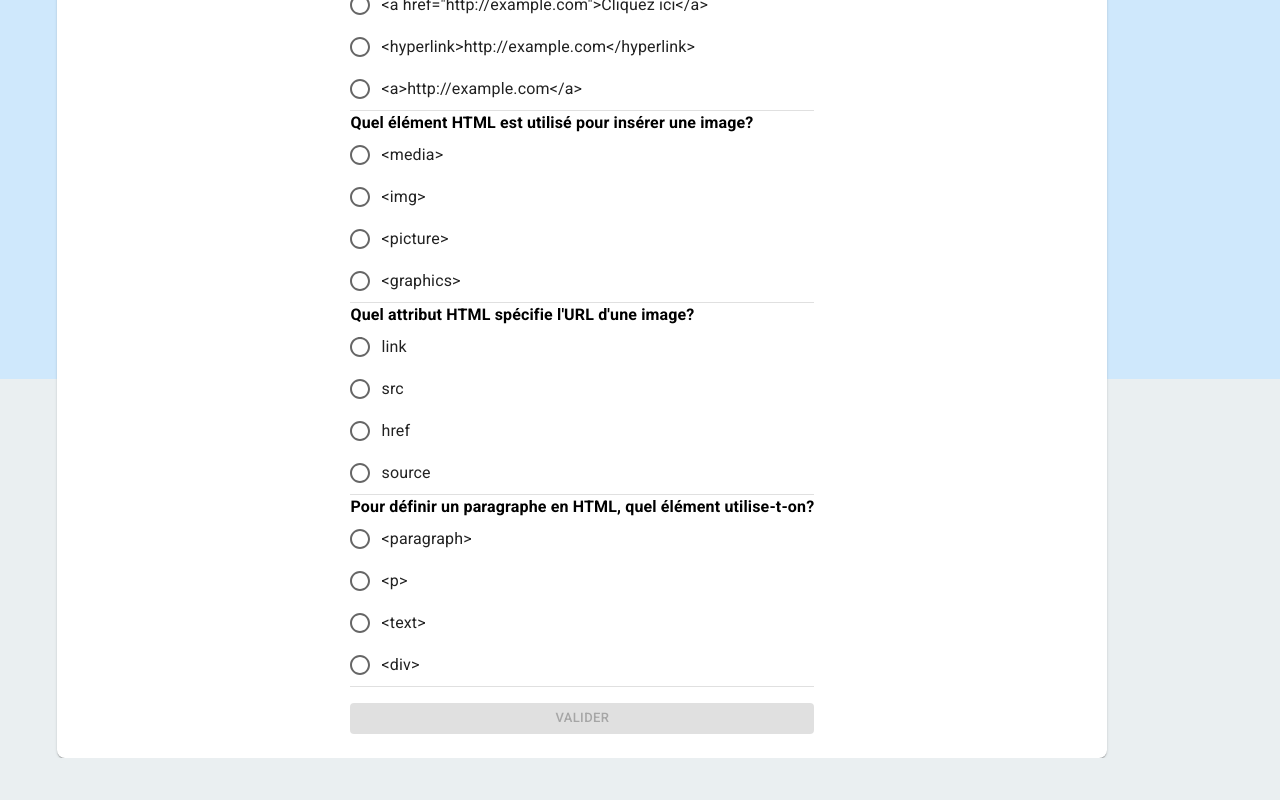
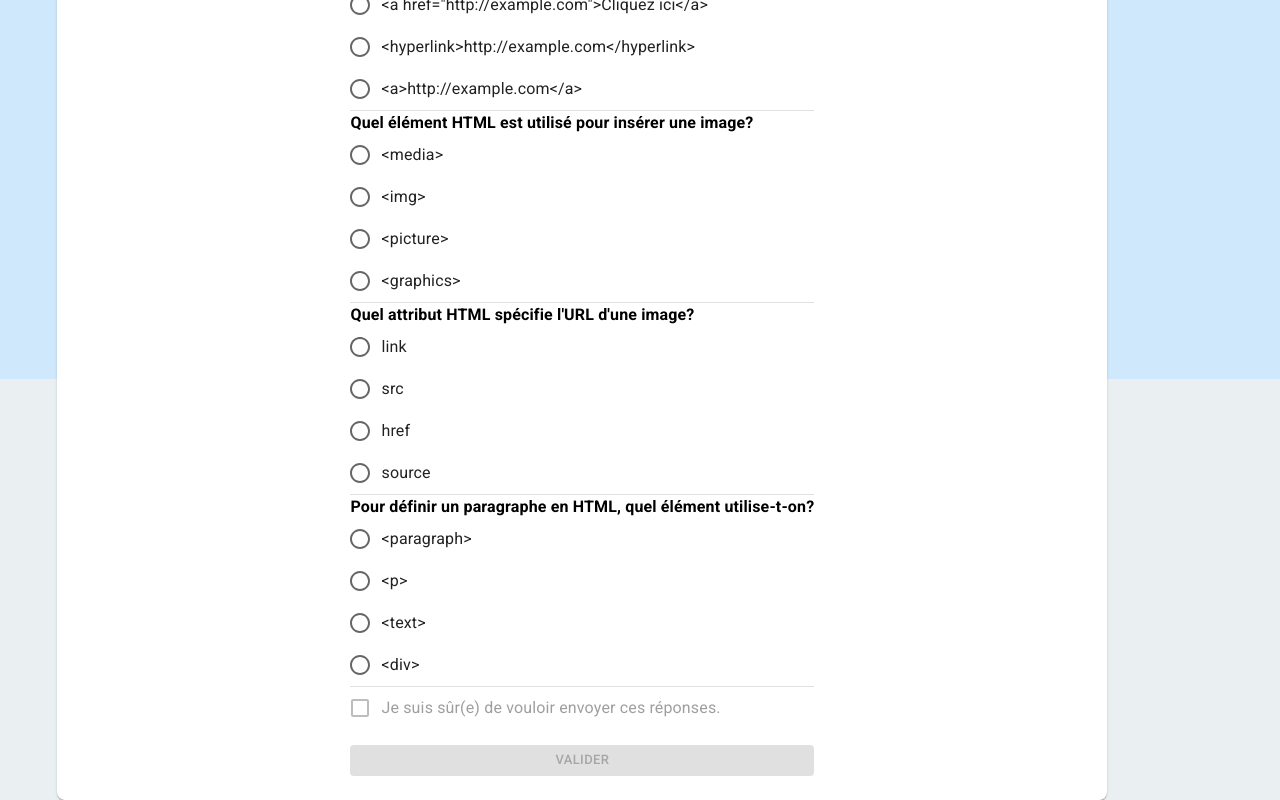
Before and after one commit to guillaumedebas/OpenQuizzApp, a React (Vite) app: page / in a window 1280 px wide. Shown: the part 421-1221 px from the top of the page. Before the commit the page ends 1179 px from the top, so only its background shows below. Built offline with nearby package versions, Linux system fonts and the light colour scheme.

Commit message:
isConfirmed added

```diff
--- a/src/assets/Components/Common/BasicQuiz/BasicQuiz.jsx
+++ b/src/assets/Components/Common/BasicQuiz/BasicQuiz.jsx
@@ -1,4 +1,4 @@
-import { Box, Typography, List, ListItem } from '@mui/material'
+import { Box, Typography, List, ListItem, Checkbox, FormControlLabel } from '@mui/material';
 import Divider from '@mui/material/Divider';
 import BasicQuestion from '../BasicQuestion/BasicQuestion'
 import PropTypes from 'prop-types'
@@ -10,6 +10,7 @@ const BasicQuiz = ({ questions }) => {
   const [selectedAnswers, setSelectedAnswers] = useState({})
   const [answerResults, setAnswerResults] = useState({})
   const [isButtonDisabled, setIsButtonDisabled] = useState(true)
+  const [isConfirmed, setIsConfirmed] = useState(false);
 
   const checkIfAllAnswered = (answers) => {
     const allAnswered = questions.every(question =>
@@ -18,7 +19,9 @@ const checkIfAllAnswered = (answers) => {
     setIsButtonDisabled(!allAnswered);
   }
 
-
+  const handleCheckboxChange = (event) => {
+    setIsConfirmed(event.target.checked);
+  };
 
   const handleAnswerChange = (questionId, selectedAnswer) => {
     const updatedAnswers = { ...selectedAnswers }
@@ -78,6 +81,14 @@ const checkIfAllAnswered = (answers) => {
           <Divider />
         </Box>
       ))}
+      <FormControlLabel
+        control={<Checkbox
+         checked={isConfirmed}
+        onChange={handleCheckboxChange}
+        disabled={isButtonDisabled}
+         />}
+        label="Je suis sûr(e) de vouloir envoyer ces réponses."
+      />
       <BasicButton
         variant="contained"
         color="primary"
@@ -86,7 +97,7 @@ const checkIfAllAnswered = (answers) => {
           mt: 2,
         }}
         onClick={checkAnswers}
-        disabled={isButtonDisabled}
+        disabled={isButtonDisabled || !isConfirmed}
       >
         Valider
       </BasicButton>
```
Lines whose indentation alone changed are shown as unchanged.
